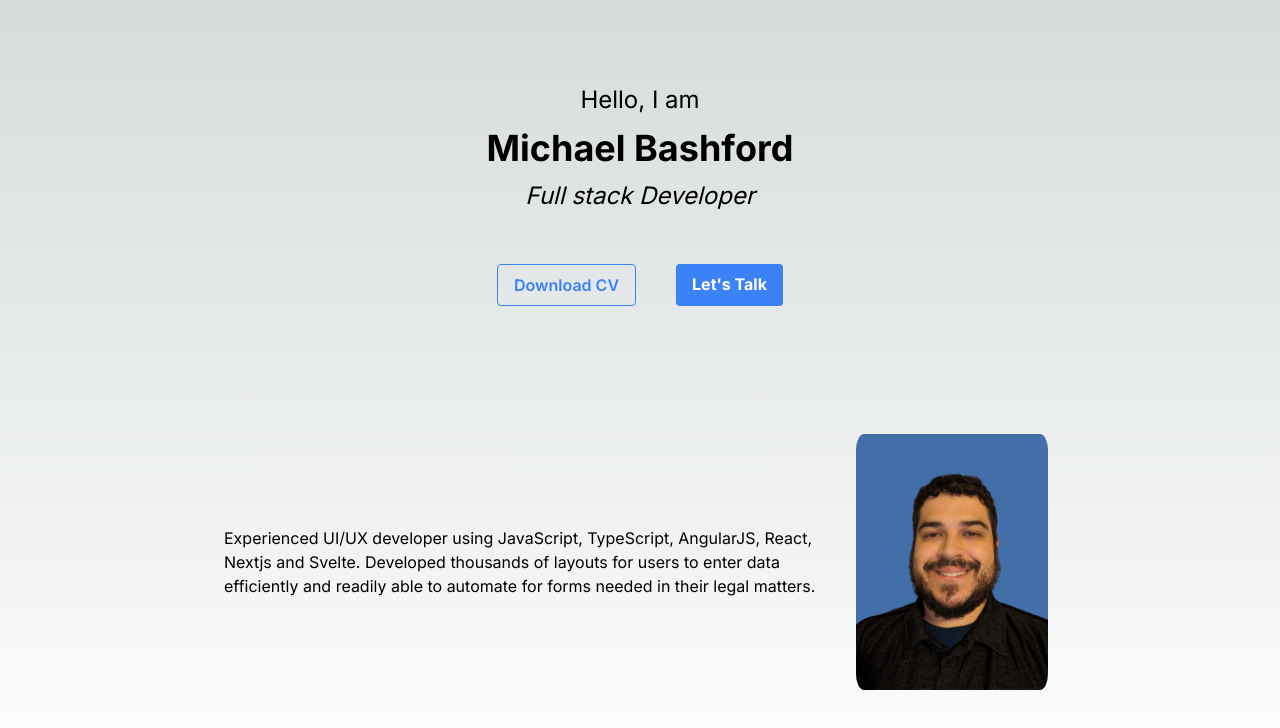
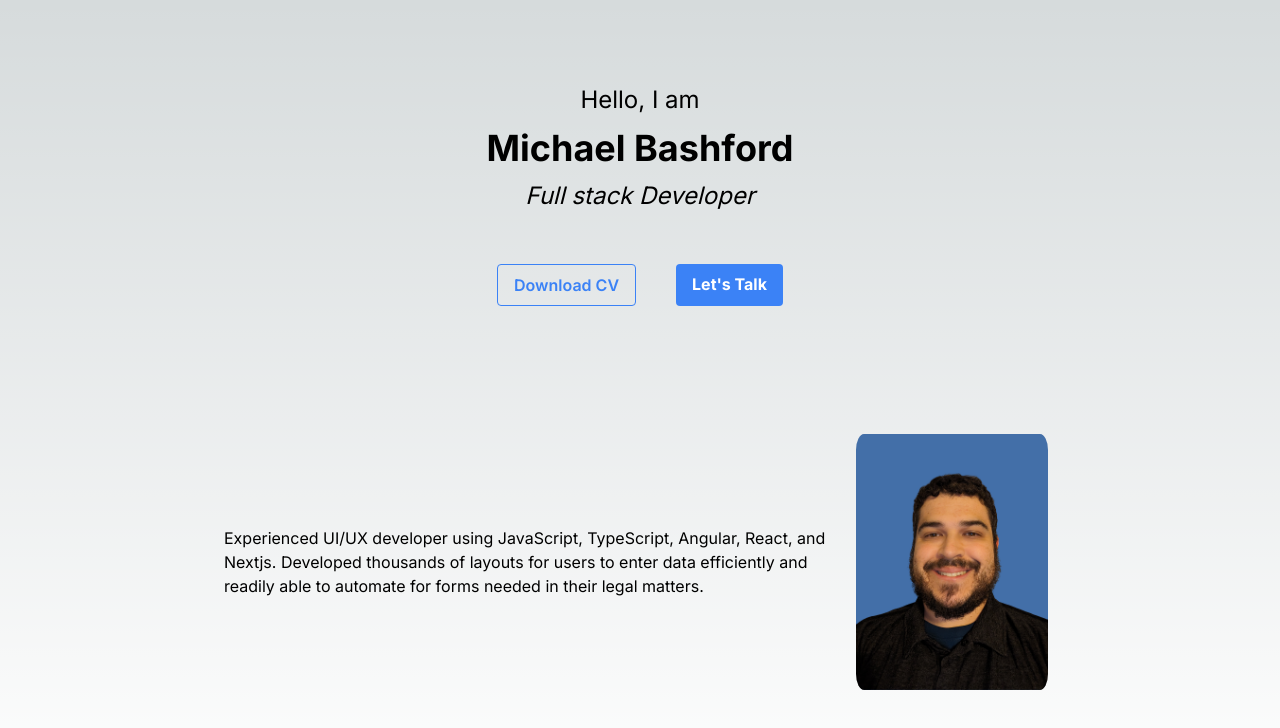
Before and after one commit to mikebashford/my-portfolio-page, a Next.js app: page /about in a window 1280 px wide. Shown: the top 728 px of the page. Built offline with nearby package versions, Linux system fonts and the light colour scheme.

Commit message:
Updated page, links, fixed errors that caused client issues

```diff
--- a/app/about/page.tsx
+++ b/app/about/page.tsx
@@ -1,7 +1,8 @@
+"use client";
 import Image from "next/image";
 import ProfilePic from "@/app/ui/profile-pic";
 
-export default async function Page() {
+export default function Page() {
   return (
     <section>
       <div className="block text-center mt-8 my-5 height-100vh pt-10 overflow-hidden relative">
@@ -29,10 +30,10 @@ export default async function Page() {
         <div className="col-span-1 max-md:hidden"></div>
         <div className="col-span-3 flex items-center">
           <p className=" text-black text-left max-lg:mx-8 max-md:flex max-md:flex-col max-md:mt-10 max-md:items-center max-md:mx-4">
-            Experienced UI/UX developer using JavaScript, TypeScript, AngularJS,
-            React, Nextjs and Svelte. Developed thousands of layouts for users
-            to enter data efficiently and readily able to automate for forms
-            needed in their legal matters.
+            Experienced UI/UX developer using JavaScript, TypeScript, Angular,
+            React, and Nextjs. Developed thousands of layouts for users to enter
+            data efficiently and readily able to automate for forms needed in
+            their legal matters.
           </p>
         </div>
         <div className="max-lg:col-span-2 max-md:flex max-md:flex-col max-md:mt-10 max-md:items-center">
--- a/app/experience/page.tsx
+++ b/app/experience/page.tsx
@@ -1,4 +1,5 @@
-export default async function Experience() {
+"use client";
+export default function Experience() {
   return (
     <div
       className="grid grid-flow-col gap-8 mx-32 max-md:grid-flow-dense max-md:mx-12"
--- a/app/page.tsx
+++ b/app/page.tsx
@@ -1,3 +1,5 @@
+"use client";
+
 import Image from "next/image";
 import Link from "next/link";
 import About from "@/app/about/page";
--- a/app/projects/page.tsx
+++ b/app/projects/page.tsx
@@ -1,3 +1,5 @@
+"use client";
+
 import Image from "next/image";
 import IMG1 from "@/public/images/DeadSiege_New_Logo.png";
 import IMG2 from "@/public//images/group-project.herokuapp.com.png";
@@ -51,7 +53,7 @@ const data = [
   },
 ];
 
-export default async function Projects() {
+export default function Projects() {
   return (
     <section id="projects">
       <div className="grid grid-cols-3 gap-10 mx-32 my-24 justify-center max-md:grid-cols-1 max-md:mx-12">
--- a/app/ui/footer.tsx
+++ b/app/ui/footer.tsx
@@ -1,7 +1,8 @@
+"use client";
 import { BsTwitter, BsGithub, BsLinkedin } from "react-icons/bs";
 import Link from "next/link";
 
-export default async function Footer() {
+export default function Footer() {
   return (
     <footer className="bg-blue-500 px-12 text-center mt-5">
       <h1 className="my-8 inline-block font-bold text-4xl">Mike Bashford</h1>
--- a/app/ui/profile-pic.tsx
+++ b/app/ui/profile-pic.tsx
@@ -1,3 +1,4 @@
+"use client";
 import Image from "next/image";
 import profilePic from "/public/images/photo.png";
 
```
